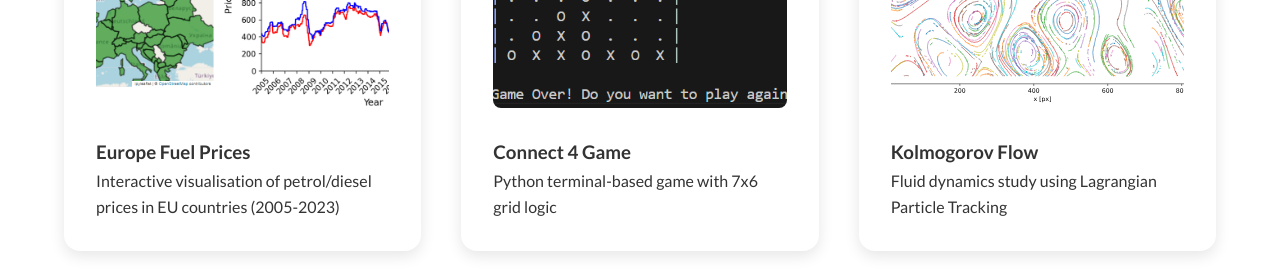
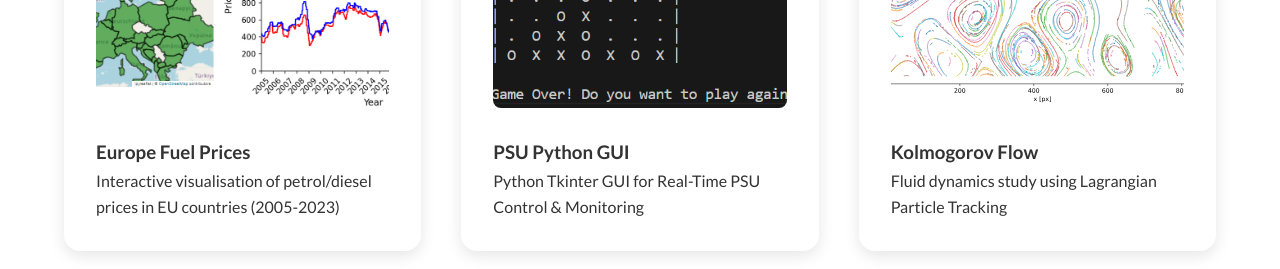
Before and after one commit to abelraj20/abelraj20.github.io, a plain HTML site: page index.html in a window 1280 px wide. Shown: the part 1860-2129 px from the top of the page. Drawn offline with Linux system fonts and the light colour scheme.

Commit message:
Update index.html

```diff
--- a/index.html
+++ b/index.html
@@ -65,9 +65,9 @@
                         <p>Interactive visualisation of petrol/diesel prices in EU countries (2005-2023)</p>
                     </div>
                     <div class="project-card">
-                        <img src="pics/proj2.png" alt="Connect 4">
-                        <h3>Connect 4 Game</h3>
-                        <p>Python terminal-based game with 7x6 grid logic</p>
+                        <img src="pics/proj2.png" alt="PSU Python GUI">
+                        <h3>PSU Python GUI</h3>
+                        <p>Python Tkinter GUI for Real-Time PSU Control & Monitoring</p>
                     </div>
                     <div class="project-card">
                         <img src="pics/proj3.svg" alt="Kolmogorov Flow">
```
